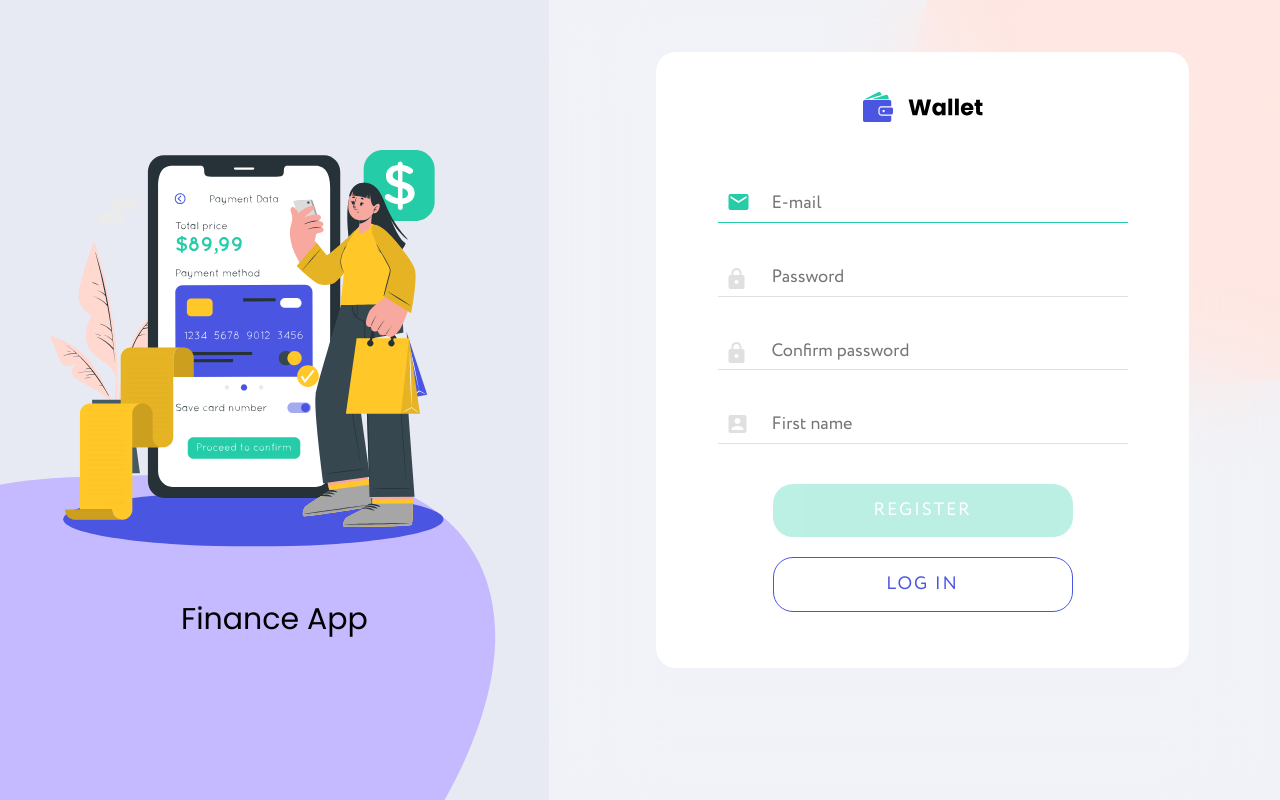
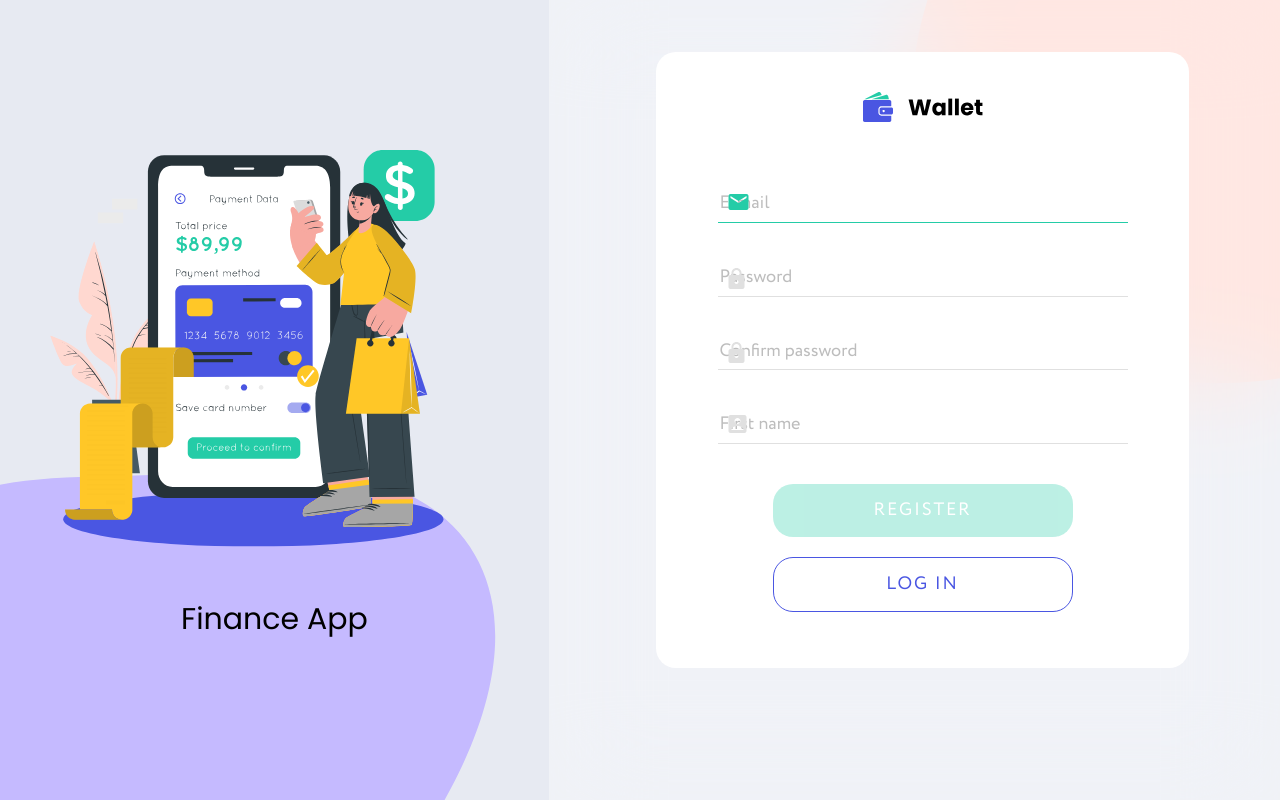
Before and after one commit to Aleksandr-Pod/FinalTeamProject, a React (Create React App) app: page /register in a window 1280 px wide. In both pictures the pointer is over the element 922 px from the left and 206 px from the top of the page. Built offline with nearby package versions, Linux system fonts and the light colour scheme.

Commit message:
placeholder done

```diff
--- a/src/components/loginForm/loginForm.module.css
+++ b/src/components/loginForm/loginForm.module.css
@@ -21,14 +21,14 @@
 
 .inputWrapper {
   position: relative;
+  border-bottom: 1px solid #e0e0e0;
 }
 
 .input {
-  padding-left: 54px;
   padding-top: 4px;
   padding-bottom: 8px;
   border: none;
-  border-bottom: 1px solid #e0e0e0;
+
   outline: none;
 
   background-color: transparent;
@@ -36,8 +36,8 @@
   transition: 0.3s;
 }
 
-.input:focus,
-.input:hover {
+.inputWrapper:focus,
+.inputWrapper:hover {
   border-bottom: 1px solid #24cca7;
 }
 
@@ -46,6 +46,9 @@
   position: absolute;
   top: 5px;
   left: 10px;
+}
+.input::placeholder {
+  color: var(--grey);
 }
 
 .input:focus + .icon,
--- a/src/components/registerForm/registerForm.module.css
+++ b/src/components/registerForm/registerForm.module.css
@@ -22,23 +22,26 @@
 
 .inputWrapper {
   position: relative;
+  border-bottom: 1px solid var(--lightGrey);
 }
 
 .input {
-  padding-left: 54px;
   padding-top: 4px;
   padding-bottom: 8px;
   border: none;
-  border-bottom: 1px solid var(--lightGrey);
+
   outline: none;
 
   background-color: transparent;
 
   transition: 0.3s;
 }
+.input::placeholder {
+  color: var(--grey);
+}
 
-.input:focus,
-.input:hover {
+.inputWrapper:focus,
+.inputWrapper:hover {
   border-bottom: 1px solid var(--turquoise);
 }
 
```
